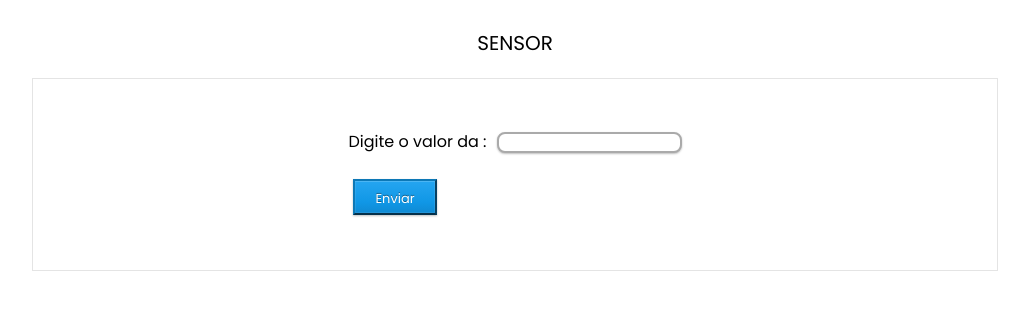
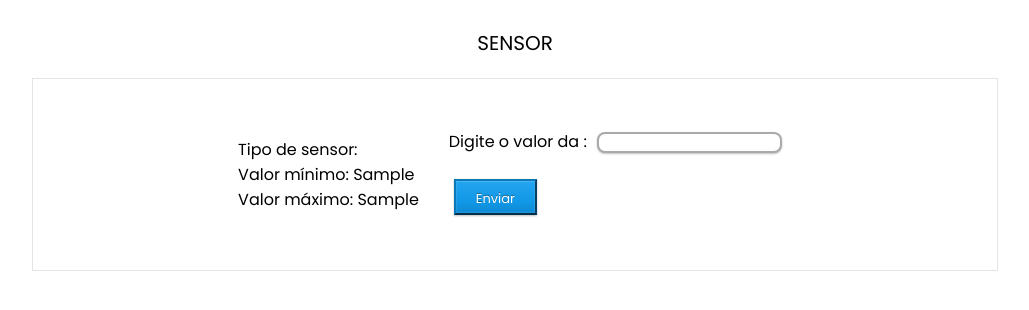
Before and after one commit to fcolucas/sensor-mom, a React (Create React App) app: page /sensor in a window 1280 px wide. Both pictures are taken after typing "Sample", "Sample" into the empty fields and a click on the button "Enviar". Shown: the top 310 px of the page, without its empty margins (125-1154 px from the left). Built offline with nearby package versions, Linux system fonts and the light colour scheme.

Commit message:
Estilizando tela do form do sensor

```diff
--- a/src/pages/SensorForm.css
+++ b/src/pages/SensorForm.css
@@ -6,6 +6,19 @@
   width: 70%;
   padding: 40px;
   border: 1px solid #e4e4e4;
+}
+
+.infos {
+  display: flex;
+  align-items: flex-start;
+  flex-direction: column;
+  margin-right: 20px;
+}
+
+.sensor-send {
+  display: flex;
+  flex-direction: row;
+  align-items: center;
 }
 
 .radio-group {
--- a/src/pages/SensorForm.jsx
+++ b/src/pages/SensorForm.jsx
@@ -8,47 +8,58 @@ const SensorForm = () => {
   const [max, setMax] = useState('');
   const [min, setMin] = useState('');
   const [value, setValue] = useState('');
-  const [id, setId] = useState('');
+  const [id, setId] = useState(0);
   const [sensor, setSensor] = useState(false);
 
-  const saveTopic = topic => {
+  const saveTopic = (topic, id) => {
     const listSensor = localStorage.getItem('listSensor')
       ? JSON.parse(localStorage.getItem('listSensor'))
       : [];
 
-    if (!listSensor.includes(topic)) {
-      listSensor.push(topic);
+    listSensor.push(`${topic}-${id}`);
+
+    localStorage.setItem('idSensor', id.toString());
     localStorage.setItem('listSensor', JSON.stringify(listSensor));
+  };
+
+  const getIdSensor = () => {
+    const idSensor = localStorage.getItem('idSensor');
+    if (idSensor === null) {
+      return 0;
     }
+    return Number(idSensor) + 1;
+  };
+
+  const getTopic = (id, tipo) => {
+    return (
+      localStorage.getItem('listSensor') &&
+      JSON.parse(localStorage.getItem('listSensor')).includes(`${tipo}-${id}`)
+    );
   };
 
   const handleSubmit = e => {
     e.preventDefault();
+
     if (Number(max) < Number(min)) {
       alert('O valor máximo deve ser maior que o valor mínimo');
     } else {
+      setId(getIdSensor());
       setSensor(true);
     }
   };
 
   const handleValue = e => {
     e.preventDefault();
+
     if (Number(value) > Number(max) || Number(value) < Number(min)) {
-      if (!localStorage.getItem('idSensor') || id !== localStorage.getItem('idSensor')) {
-        const idSensor = localStorage.getItem('idSensor')
-          ? Number(localStorage.getItem('idSensor')) + 1
-          : 0;
-        setId(`${idSensor}`);
-
-        localStorage.setItem('idSensor', `${idSensor}`);
-
-        saveTopic(`${tipo}-${idSensor}`);
+      if (!getTopic(id, tipo)) {
+        saveTopic(tipo, id);
       }
       producer({
         id,
         tipo,
         value,
-        message: Number(value) > Number(max) ? 'O valor está alto' : 'O valor está baixo',
+        message: Number(value) > Number(max) ? 'alto' : 'baixo',
       });
     }
   };
@@ -56,6 +67,13 @@ const SensorForm = () => {
   return (
     <div className="sensor">
       {sensor ? (
+        <div className="sensor-send">
+          <div className="infos">
+            <span>{`Tipo de sensor: ${tipo}`}</span>
+            <span>{`Valor mínimo: ${min}`}</span>
+            <span>{`Valor máximo: ${max}`}</span>
+            <span>{value && `Valor corrente: ${value}`}</span>
+          </div>
           <form onSubmit={handleValue}>
             <div className="field-group">
               <div className="form-field">
@@ -72,6 +90,7 @@ const SensorForm = () => {
               <span>Enviar</span>
             </button>
           </form>
+        </div>
       ) : (
         <form onSubmit={handleSubmit}>
           <div className="radio-group">
```
Lines whose indentation alone changed are shown as unchanged.
